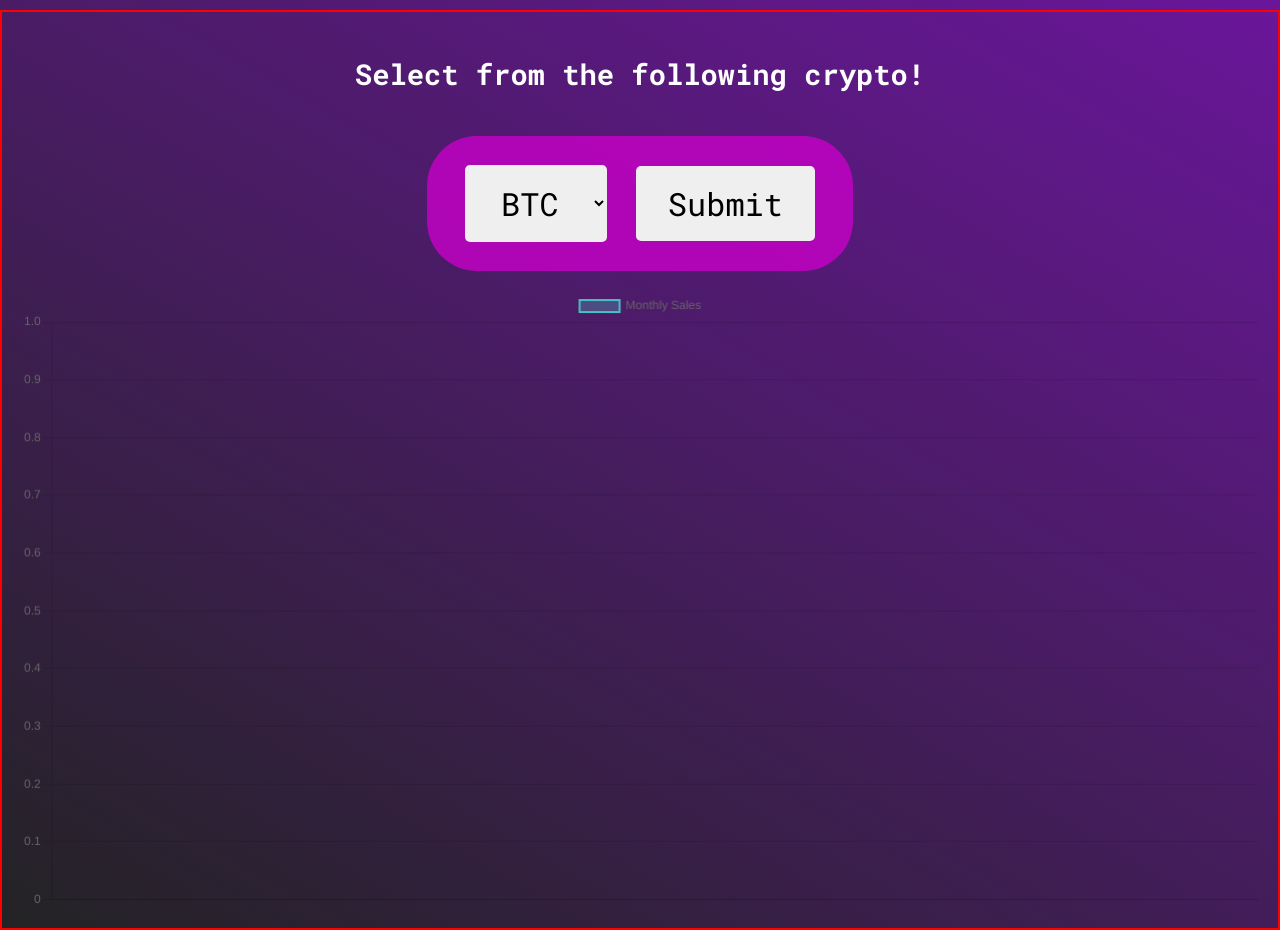
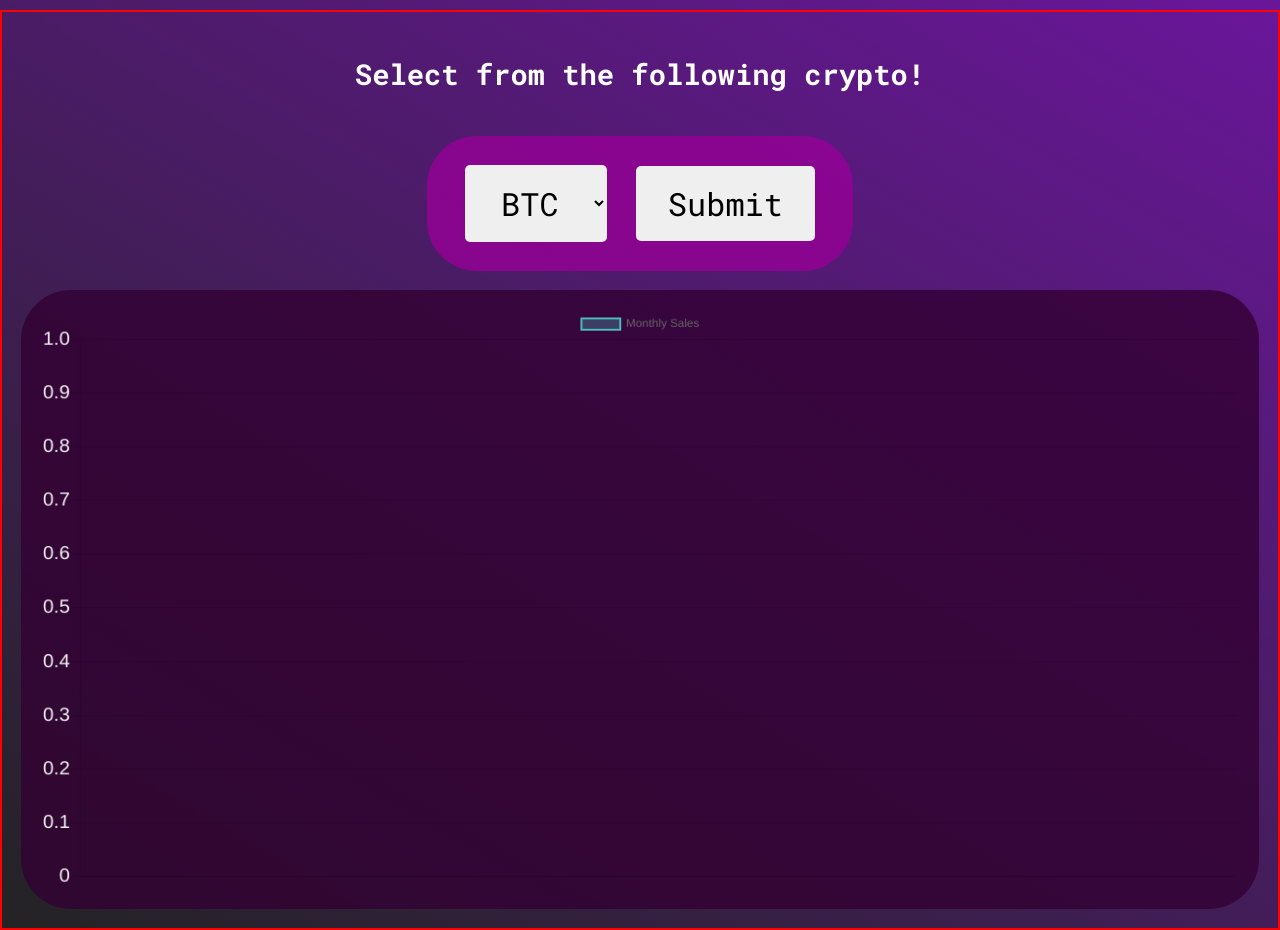
Before and after one commit to SCPassion/pyth-chart-visualization, a plain HTML site: page index.html in a window 1280 px wide. Shown: the part 125-1055 px from the top of the page. Drawn offline with nearby package versions, Linux system fonts and the light colour scheme; no server answers.

Commit message:
updated representation

```diff
--- a/css/index.css
+++ b/css/index.css
@@ -42,7 +42,7 @@ h1 {
 .form {
     flex-direction: row;
     gap: 1.5em;
-    background-color: rgba(200, 0, 200, 0.8);
+    background-color: rgba(150, 0, 150, 0.8);
     padding: 1.5em 2em;
     border-radius: 50px;
 }
@@ -61,3 +61,9 @@ select, button {
 button:focus, button:hover {
     transform: scale(1.2);
 }
+
+canvas {
+    background-color: rgba(50, 0, 50, 0.8);
+    border-radius: 50px;
+    padding: 1em;
+}
--- a/js/index.js
+++ b/js/index.js
@@ -26,6 +26,24 @@ const myLineChart = new Chart(ctx, {
         animation: {
             duration: 500, // Smooth transition for X-axis
             easing: 'linear'
+        },
+        scales: {
+            x: {
+                ticks: {
+                    color: 'whitesmoke',
+                    font: {
+                        size: 20
+                    }
+                }
+            },
+            y: {
+                ticks: {
+                    color: 'whitesmoke',
+                    font: {
+                        size: 20
+                    }
+                }
+            }
         }
     }
 });
--- a/js/priceFeed.js
+++ b/js/priceFeed.js
@@ -25,8 +25,12 @@ export async function fetchPythPrice(fetchUrl) {
     return data.parsed.map((priceObj)=> {
         const sym = priceFeedId.filter((priceFeed)=>priceFeed.id === priceObj.id)[0].sym
         const publishDate = new Date(priceObj.ema_price.publish_time * 1000)
-        const formattedDate = publishDate.toLocaleString()
-
+        const formattedDate = publishDate.toLocaleTimeString('en-US', {
+            hour: '2-digit',
+            minute: '2-digit',
+            second: '2-digit',
+            hour12: false // Set to true for AM/PM format
+        });
         return {
             id: priceObj.id,
             name: sym,
```
